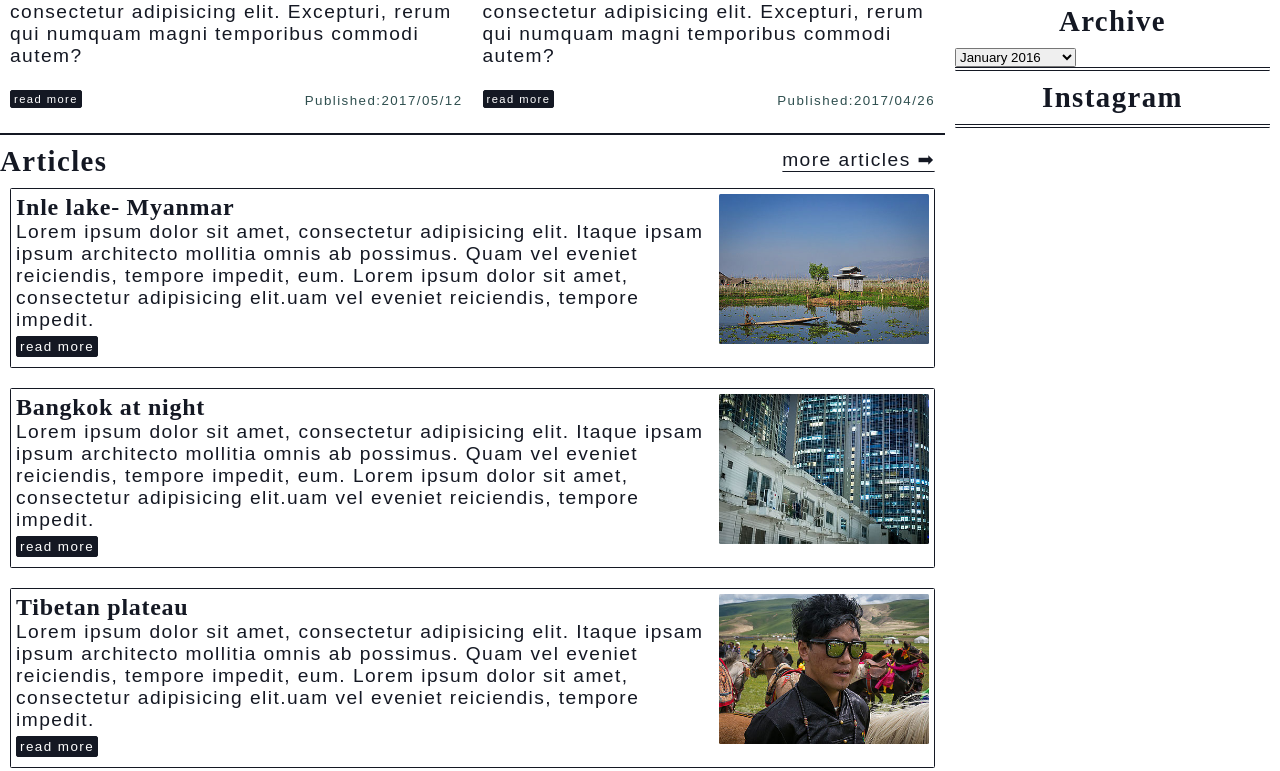
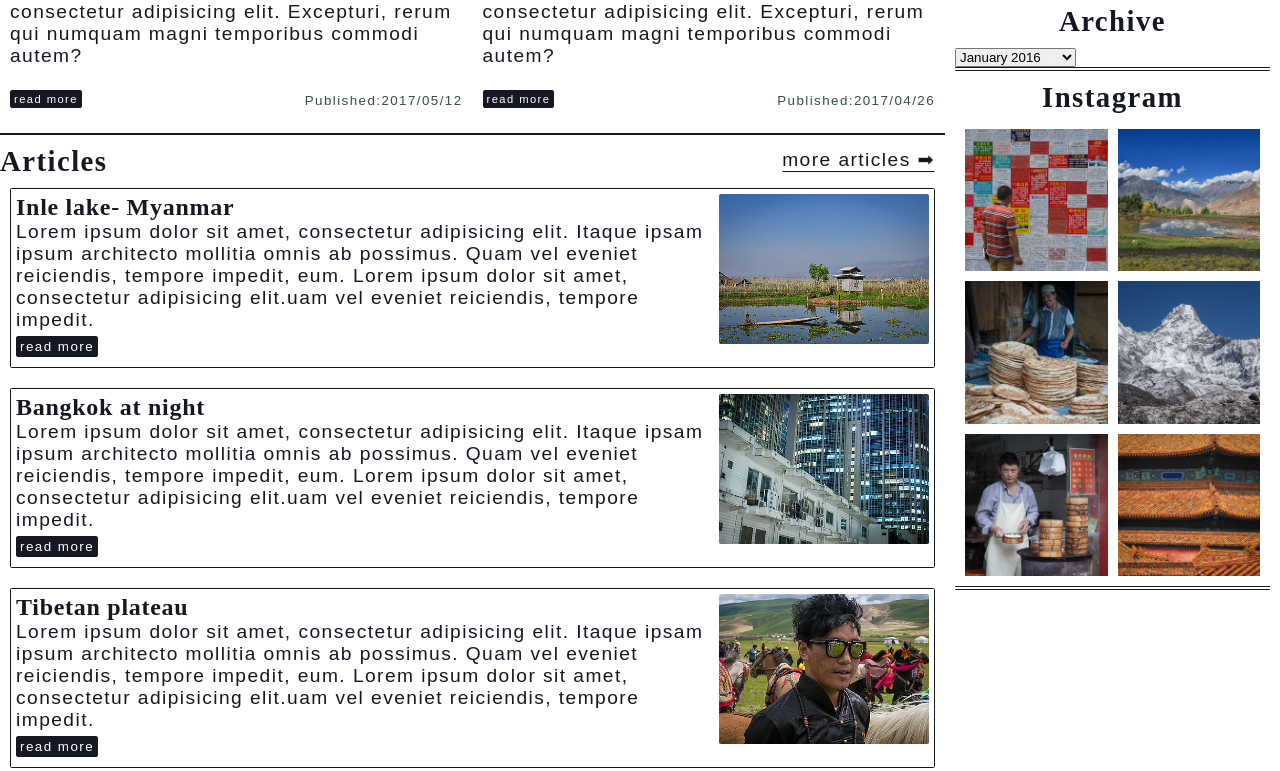
Before and after one commit to goroh83/Travel-blog, a plain HTML site: page index.html in a window 1280 px wide. Shown: the part 1163-1934 px from the top of the page. Drawn offline with Linux system fonts and the light colour scheme.

Commit message:
aside instagram added

```diff
--- a/css/main.css
+++ b/css/main.css
@@ -197,6 +197,7 @@ span.read_more small:hover {
 .article__text img {
     float: right;
     height: 150px;
+    border-radius: 2px;
 }
 
 /********************* gallery style *********************/
@@ -356,6 +357,26 @@ aside>div {
 }
 .newsletter__subscribe p {}
 
+.instagram-flex {
+    display: -webkit-box;
+    display: -ms-flexbox;
+    display: flex;
+    -ms-flex-wrap: wrap;
+    flex-wrap: wrap;
+    -ms-flex-pack: distribute;
+    justify-content: space-around;
+    margin: 5px 5px;
+}
+
+.instagram img {
+    -webkit-box-flex:1;
+    -ms-flex:1;
+    flex:1;
+    width: 40%;
+    height: 40%;
+    padding: 5px;
+    border-radius: 2px;
+}
 /**************** footer *******************/
 
 .footer-container::before {
@@ -373,7 +394,6 @@ aside>div {
     display: flex;
     -ms-flex-wrap: wrap;
     flex-wrap: wrap;
-    margin: 0 5px;
     -webkit-box-pack: justify;
     -ms-flex-pack: justify;
     justify-content: space-around;
--- a/css/max700.css
+++ b/css/max700.css
@@ -8,6 +8,7 @@ header {
     .logo {
         height: 40px;
         margin-top: 10px;
+        margin-left: 10px;
     }
     .compas {
         position: absolute;
@@ -61,17 +62,21 @@ aside {
     display: flex;
     -ms-flex-wrap: wrap;
     flex-wrap: wrap;
+    -ms-flex-pack: distribute;
+    justify-content: space-around;
 }
 
 aside>div {
     width: 48%;
     border: 1px solid #141823;
-    border-radius: 3px;
-    margin: 5px;
+    border-radius: 2px;
+    margin: 10px 5px 5px 5px;
 }
 
 
 .footer-container section {
-    min-width: 45%;
+    min-width: 47%;
     padding: 20px;
+    margin: 10px 5px;
+
 }
--- a/index.html
+++ b/index.html
@@ -158,6 +158,14 @@
             </div>
             <div class="instagram">
                 <h2>Instagram</h2>
+                <div class="instagram-flex">
+                    <img src="img/insta1.jpg" alt="">
+                    <img src="img/insta2.jpg" alt="">
+                    <img src="img/insta3.jpg" alt="">
+                    <img src="img/insta4.jpg" alt="">
+                    <img src="img/insta5.jpg" alt="">
+                    <img src="img/insta6.jpg" alt="">
+                </div>
             </div>
 
         </aside>
@@ -226,9 +234,6 @@
                 </p>
             </section>
 
-
-
-
             <div class="copyright">
                 designed by [goroh] studio &copy; 2017
             </div>
```
Also changed, not shown: img/insta1.jpg (added), img/insta2.jpg (added), img/insta3.jpg (added), img/insta4.jpg (added), img/insta5.jpg (added), img/insta6.jpg (added).
